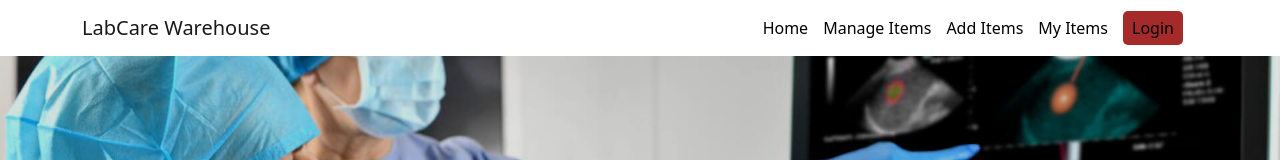
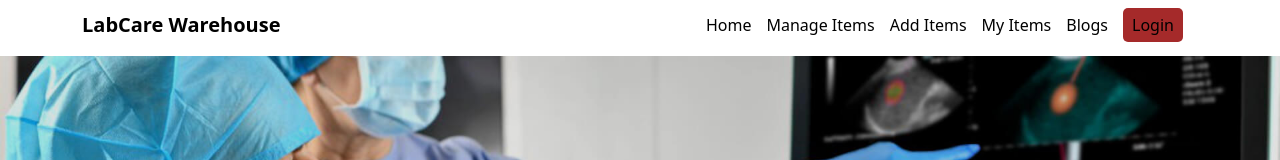
Before and after one commit to laizuakram1/warehouse-management-client, a React (Create React App) app: page / in a window 1280 px wide. Shown: the top 160 px of the page. Built offline with nearby package versions, Linux system fonts and the light colour scheme; no server answers.

Commit message:
update navlink

```diff
--- a/src/pages/shared/Header/Header.css
+++ b/src/pages/shared/Header/Header.css
@@ -1,4 +1,14 @@
 
+.brandName{
+    text-decoration: none;
+    font-size: 20px;
+    color:black;
+    font-weight: 600;
+    transition: 0.3s;
+}
+.brandName:hover{
+    color:#A52A2A;
+}
 
 .navItem{
     align-items: center;
@@ -9,7 +19,9 @@
     color:black;
     margin-right:15px;
 
-
+}
+.navItem a:hover{
+    color:#A52A2A;
 }
 .logoutBtn{
     background-color: #A52A2A;
--- a/src/pages/shared/Header/Header.js
+++ b/src/pages/shared/Header/Header.js
@@ -38,12 +38,13 @@ const Header = () => {
     <div>
       <Navbar className='fixed-top'>
         <Container>
-          <Navbar.Brand href="#home">LabCare Warehouse</Navbar.Brand>
+          <Link className='brandName' to="/">LabCare Warehouse</Link>
           <Nav className="ms-auto navItem">
             <Link to='/'>Home</Link>
             <Link to='/manageInventory'>Manage Items</Link>
             <Link to='/AddNew'>Add Items</Link>
             <Link to='/'>My Items</Link>
+            <Link to='/blog'>Blogs</Link>
 
             {
               currentUser.email ? <Button className='logoutBtn' onClick={handleSignout}>LogOut</Button>
```
